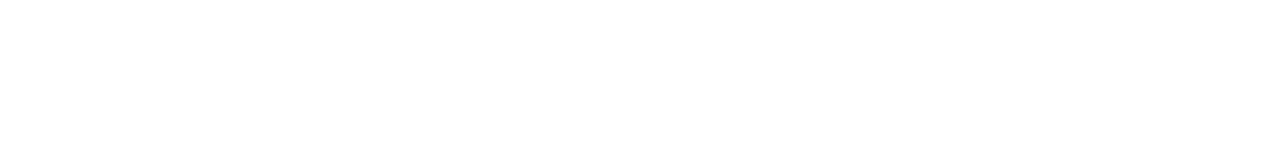
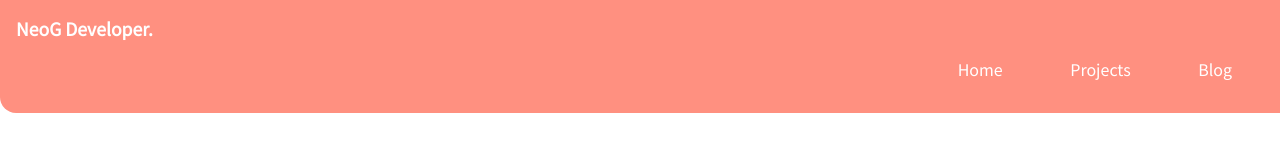
Before and after one commit to yogesh-/mark-3-4-5-Portfolio, a plain HTML site: page lib/projects.html in a window 1280 px wide. Drawn offline with Linux system fonts and the light colour scheme.

Commit message:
links updated

```diff
--- a/lib/projects.html
+++ b/lib/projects.html
@@ -0,0 +1,37 @@
+<!DOCTYPE html>
+<html lang="en">
+<head>
+    <meta charset="UTF-8">
+    <meta http-equiv="X-UA-Compatible" content="IE=edge">
+    <meta name="viewport" content="width=device-width, initial-scale=1.0">
+    <title>Projects</title>
+    <link href="/styles.css" rel="stylesheet"/>
+</head>
+<body>
+
+<!-- Navigation -->
+
+<nav class="navigation">
+
+    <div class="nav-brand">NeoG Developer.</div>
+
+
+        <ul class="non-bullet nav-pills">
+            <li class="list-inline">
+                <a class="link" href="/index.html">Home</a>
+            </li>
+            <li class="list-inline">
+                <a class="link" href="/lib/projects.html">Projects</a>
+            </li>
+            <li class="list-inline">
+                <a class="link" href="/lib/blogs.html">Blog</a>
+            </li>
+        </ul>
+</nav>
+
+
+
+
+
+</body>
+</html>
```
Also changed, not shown: index.html (+2 -2 lines).
